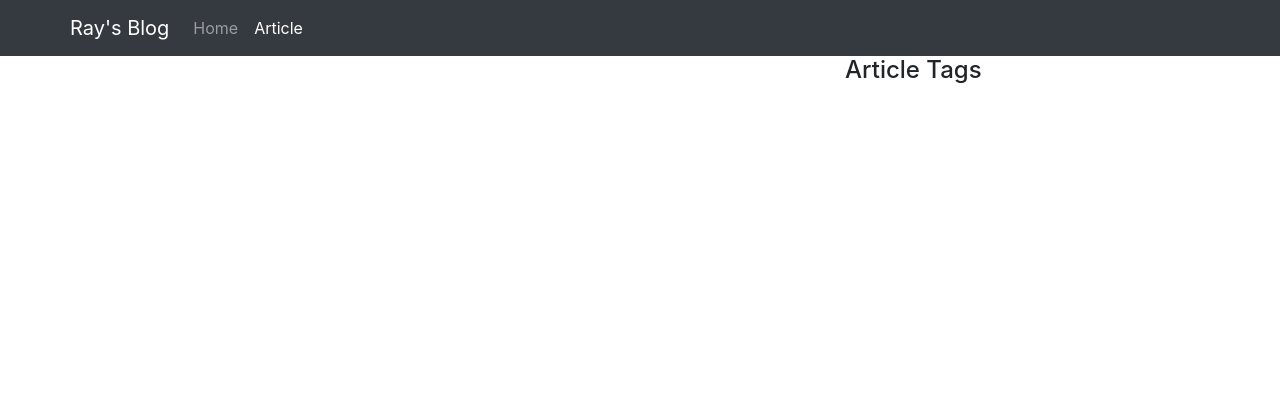
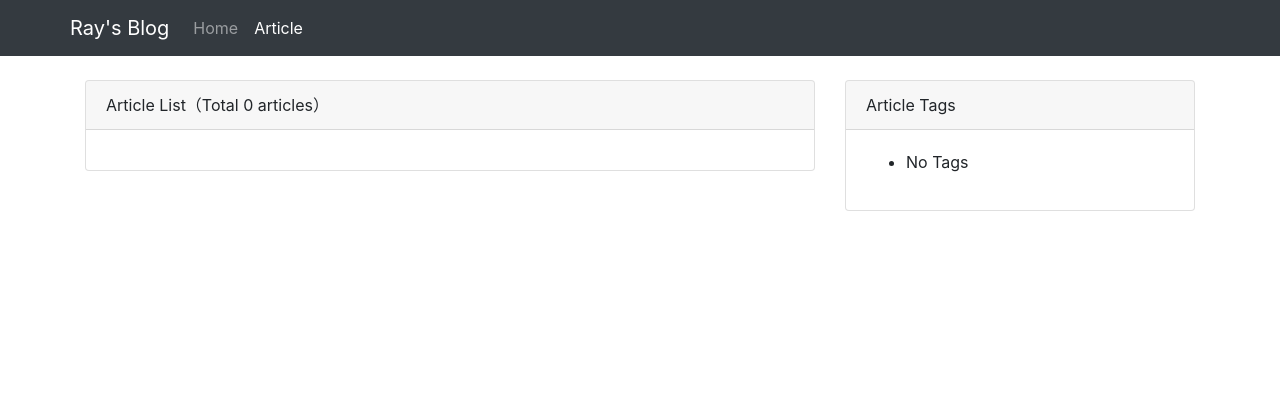
Before and after one commit to NanW3/ray_blog, a Django app: page /article/article-list/ in a window 1280 px wide. Shown: the top 420 px of the page. Run offline with Django 3.2, Linux system fonts and the light colour scheme; data that the repository does not hold is empty; some libraries are stand-ins or nearby versions.

Commit message:
improve UI interface for article_list

```diff
--- a/my_blog/article/views.py
+++ b/my_blog/article/views.py
@@ -35,4 +35,4 @@ def articles_with_tag(request, tag_pk):
     articles = ArticlePost.objects.filter(tag=tag)
     context['articles'] = articles
     context['tag'] = tag
-    return render(request, 'article/list.html', context)
+    return render(request, 'article/tag_list.html', context)
--- /dev/null
+++ b/my_blog/static/article/article_list.css
@@ -0,0 +1,26 @@
+ul.blog-types {
+    list-style-type: none;
+}
+div.blog:not(:last-child){
+    margin-bottom: 2em;
+    padding-bottom: 1em;
+    border-bottom: 1px solid #eee;
+}
+div.blog h3 {
+    margin-top: 0.5em;
+}
+div.blog p.blog-info {
+    margin-top: 0;
+}
+
+ul.blog-info-description {
+    list-style-type: none;
+    margin-bottom: 1em;
+}
+ul.blog-info-description li{
+    display: inline-block;
+    margin-right: 2em;
+}
+div.blog-content{
+    text-indent: 2em;
+}
--- a/my_blog/templates/article/list.html
+++ b/my_blog/templates/article/list.html
@@ -4,30 +4,53 @@
 {% block title %}
 Index
 {% endblock title %}
-{% block article_active %}active{%endblock%}
+{% block header_extends %}
+    <link rel="stylesheet" href="{% static 'article/article_list.css' %}">
+{% endblock header_extends %}
+{% block article_active %}active{%endblock article_active%}
 {%block content %}
     <div class="container">
         <div class="row">
-            <div class="col-8">
+            <div class="col-xs-12 col-md-8 col-sm-8">
+                <div class="card">
+                    <div class="card-header">
+                        {% block blog_list_title %}Article List（Total {{ articles|length }} articles）{% endblock %}
+                    </div>
+                    <div class="card-body">
                         {% for article in articles %}
-                <h4>{{ article.title}}</h4>
+                            <div class="blog">
+                                <h3><a href="{% url 'article:article_detail' article.id %}">{{ article.title}}</a></h3>
+                                <p class="blog-info">
+                                    <span class="glyphicon glyphicon-tag"></span><a href="{% url 'article:articles_with_tag' article.tag.pk %}">{{ article.tag }}</a>
+                                    <span class="glyphicon glyphicon-time"></span>{{ article.created|date:"Y-m-d" }}
+                                </p>
                                 <p>{{ article.body|striptags|truncatewords:100 | safe}}</p>
-                <p><a href="{% url 'article:article_detail' article.id %}">Read More</a></p>
                                 <hr>
+                            </div>
                         {% endfor %}
                     </div>
-            <div class="col-4">
-                <h4>Article Tags</h4>
+                </div>
+
+            </div>
+            <div class="hidden-xs col-md-4 col-sm-4">
+                <div class="card">
+                    <div class="card-header">
+                        Article Tags
+                    </div>
+                    <div class="card-body">
                         <ul>
                             {%for tag in tags%}
                             <li>
                                 <a href="{% url 'article:articles_with_tag' tag.pk%}">{{tag.tag_name}}</a>
                             </li>
+                            {% empty %}
+                            <li>No Tags</li>
                             {% endfor %}
                         </ul>
                     </div>
                 </div>
             </div>
-<div>
+        </div>
+    </div>
 
 {%endblock content %}
--- /dev/null
+++ b/my_blog/templates/article/tag_list.html
@@ -0,0 +1,6 @@
+{%extends 'article/list.html'%}
+{%block title%}{{article_tag.tag_name}}{% endblock %}
+{% block blog_list_title %}
+    Tag：{{ article.tag }}（Total {{ articles|length }} articles）
+    <a href="{% url 'article:article_list' %}">All articles</a>
+{% endblock %}
--- a/my_blog/templates/base.html
+++ b/my_blog/templates/base.html
@@ -8,6 +8,7 @@
     <title>{% block title %}{% endblock %}</title>
     <link rel="stylesheet" href="{% static 'bootstrap/css/bootstrap.min.css' %}">
     <link rel="stylesheet" href="{% static 'md_css/monokai.css' %}">
+    {% block header_extends %}{% endblock %}
 </head>
 
 <body>
@@ -30,6 +31,7 @@
         </div>
       </div>
     </nav>
+    <br>
     <!--以下是正文-->
     {% block content %}{% endblock content%}
     <!--footer-->
```
Lines whose indentation alone changed are shown as unchanged.
